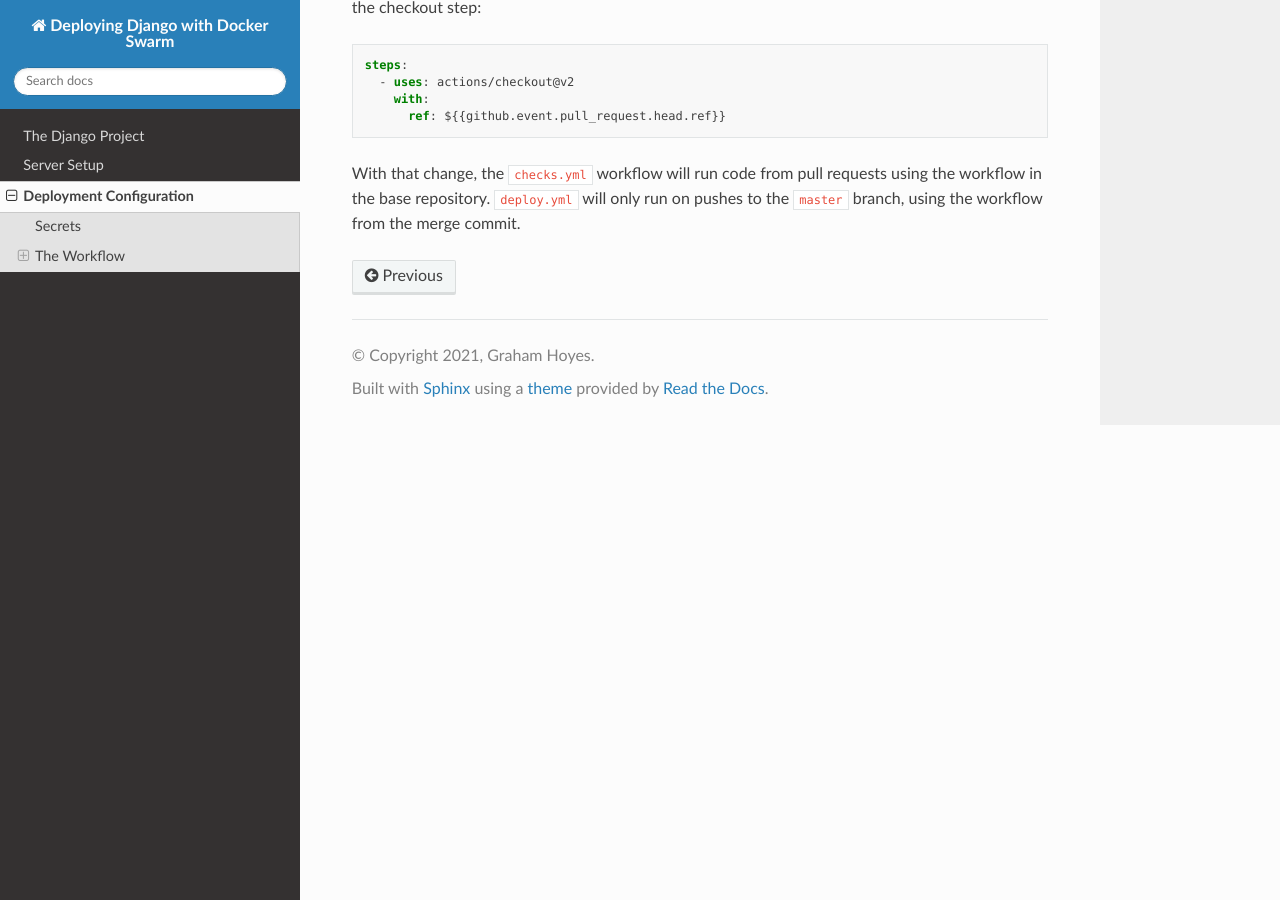
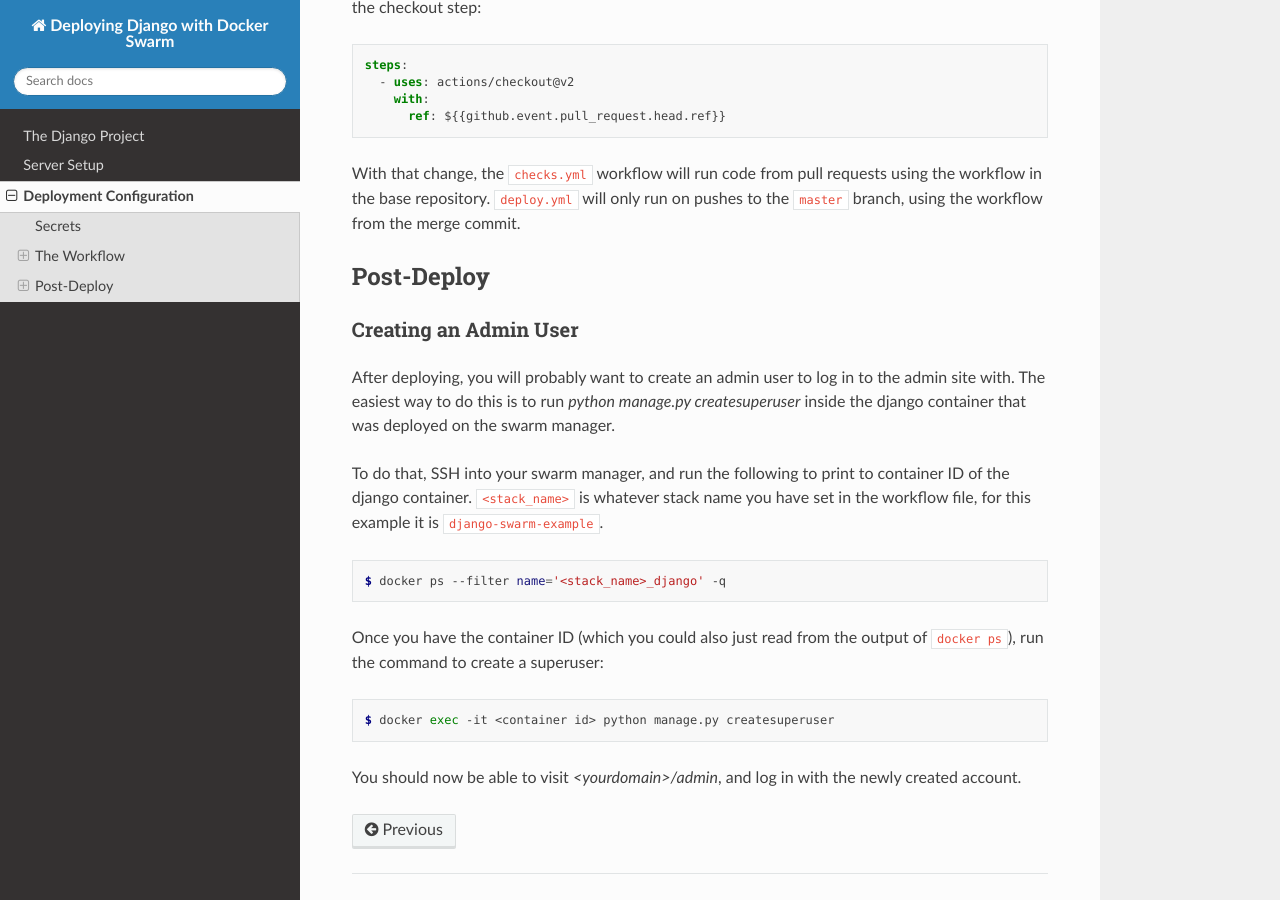
Before and after one commit to grahamhoyes/django-docker-swarm-example, a Sphinx documentation site: the page built from docs/deploymentconfig.rst, in a window 1280 px wide and 900 px high, scrolled down 6975 px. Built offline with Sphinx 7.4.7 and the Read the Docs theme 2.0.0, drawn with Linux system fonts in a browser that asks for light colours.

Commit message:
Add steps for creating a superuser

```diff
--- a/docs/deploymentconfig.rst
+++ b/docs/deploymentconfig.rst
@@ -298,3 +298,25 @@ We want the workflow to run in the context of the base repository (i.e, using th
           ref: ${{github.event.pull_request.head.ref}}
 
 With that change, the ``checks.yml`` workflow will run code from pull requests using the workflow in the base repository. ``deploy.yml`` will only run on pushes to the ``master`` branch, using the workflow from the merge commit.
+
+Post-Deploy
+-----------
+
+Creating an Admin User
+++++++++++++++++++++++
+
+After deploying, you will probably want to create an admin user to log in to the admin site with. The easiest way to do this is to run `python manage.py createsuperuser` inside the django container that was deployed on the swarm manager.
+
+To do that, SSH into your swarm manager, and run the following to print to container ID of the django container. ``<stack_name>`` is whatever stack name you have set in the workflow file, for this example it is ``django-swarm-example``.
+
+.. code-block:: console
+
+    $ docker ps --filter name='<stack_name>_django' -q
+
+Once you have the container ID (which you could also just read from the output of ``docker ps``), run the command to create a superuser:
+
+.. code-block:: console
+
+    $ docker exec -it <container id> python manage.py createsuperuser
+
+You should now be able to visit `<yourdomain>/admin`, and log in with the newly created account.
```
